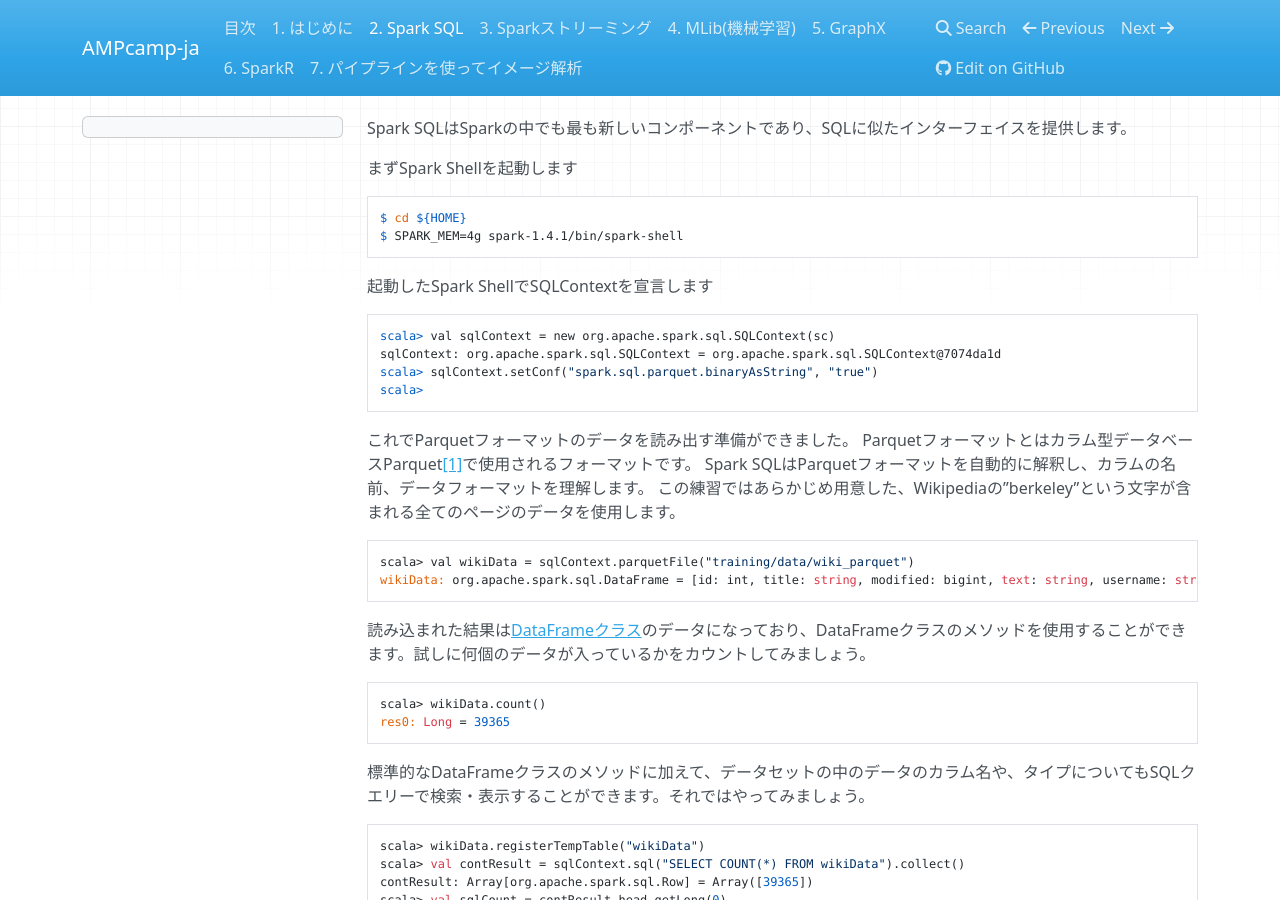
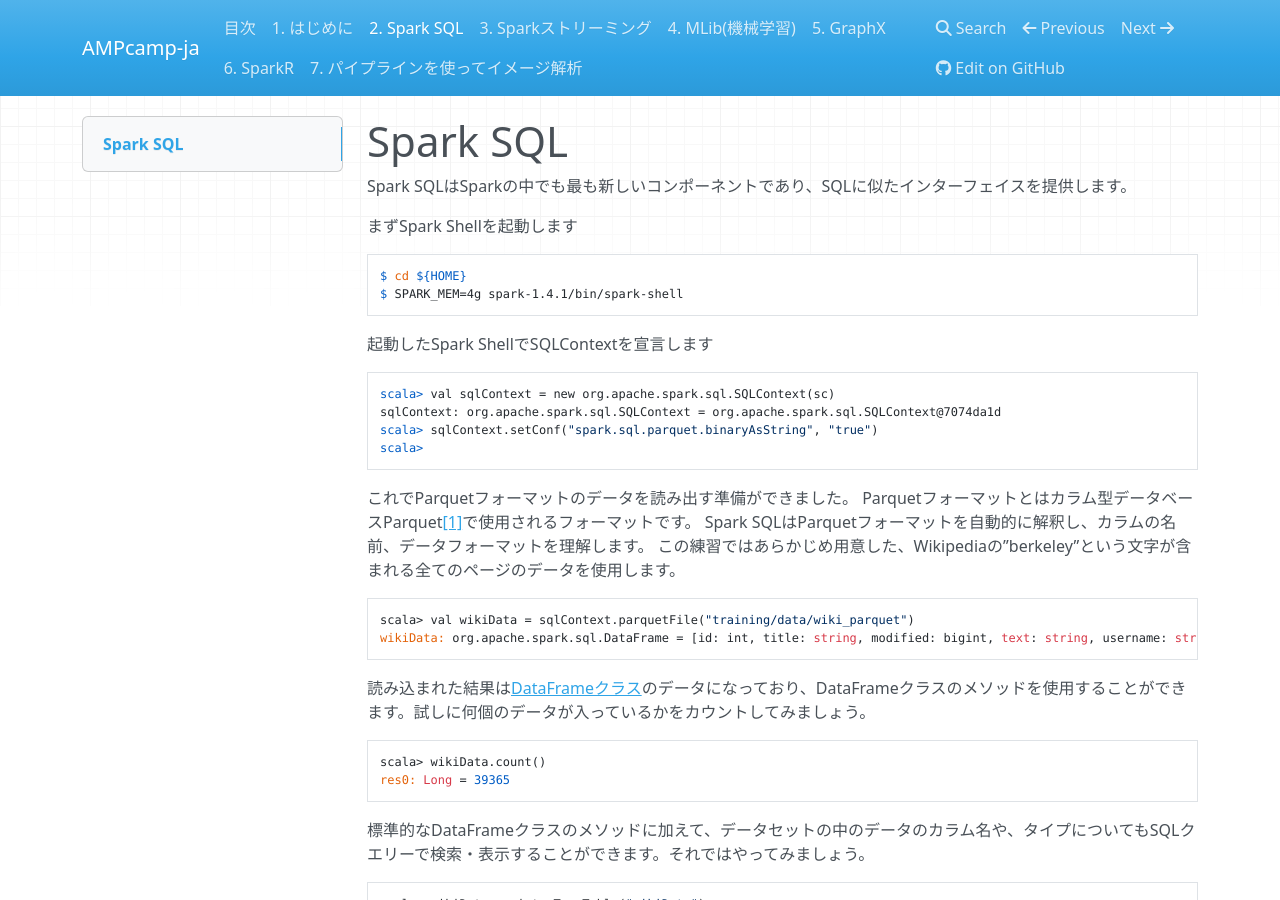
Before and after one commit to m-kiuchi/AMPcamp-ja, an MkDocs documentation site: the page built from docs/spark-sql.md, in a window 1280 px wide and 900 px high. Built offline with MkDocs 1.6.1, drawn with Linux system fonts in a browser that asks for light colours; nearby versions of some CDN libraries; old or Windows-style settings are respelled for this version of MkDocs.

Commit message:
Update spark-sql.md

```diff
--- a/docs/spark-sql.md
+++ b/docs/spark-sql.md
@@ -1,4 +1,4 @@
-
+# Spark SQL
 Spark SQLはSparkの中でも最も新しいコンポーネントであり、SQLに似たインターフェイスを提供します。
 
 まずSpark Shellを起動します
```
